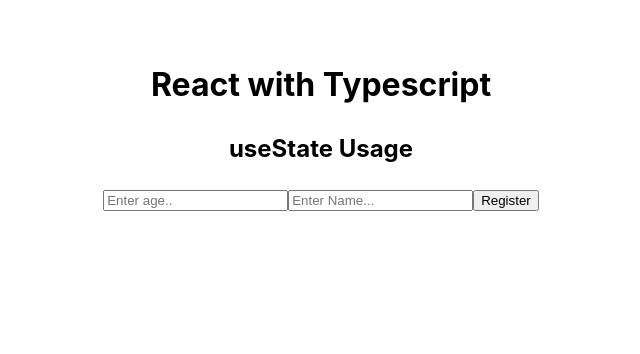
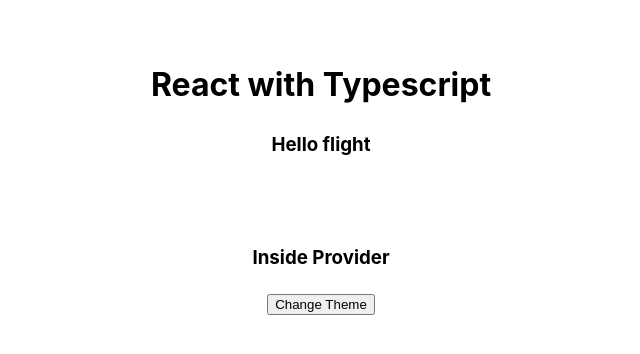
Before and after one commit to sarb001/React-TS-Project, a React (Vite) app: page / in a window 1280 px wide. Shown: the top 354 px of the page, without its empty margins (319-959 px from the left). Built offline with nearby package versions, Linux system fonts and the light colour scheme.

Commit message:
toggle Theme - Context Created

```diff
--- a/src/App.css
+++ b/src/App.css
@@ -4,3 +4,6 @@
   padding: 2rem;
   text-align: center;
 }
+.usingProvider{
+  padding: 3rem;
+}
--- a/src/App.tsx
+++ b/src/App.tsx
@@ -1,6 +1,7 @@
 
 import './App.css'
-import StateUsage from './assets/Components/StateUsage'
+import ContextUsage from './assets/Components/ContextUsage'
+// import StateUsage from './assets/Components/StateUsage'
 // import Box from './assets/Components/Box'
 
 function App() {
@@ -10,7 +11,8 @@ function App() {
           {/* <Box  heading = {"Hello Structuring here"}
            addnumber = {45}
           /> */}
-          <StateUsage />
+          {/* <StateUsage /> */}
+          <ContextUsage />
     </>
   )
 }
--- /dev/null
+++ b/src/assets/Components/ContextUsage.tsx
@@ -0,0 +1,45 @@
+import { ReactNode, createContext, useState } from "react";
+import UsingProvider from "./UsingProvider";
+
+type TypeTheme = "light" | "dark" ;
+
+// dataType used Dynamically
+interface ThemeContextType {
+  theme : TypeTheme,
+  toggleTheme: () => void;
+}
+
+
+// Creating Context with Initial Value
+export const ThemeContext = createContext<ThemeContextType>({
+    theme : "light",
+    toggleTheme : () => {}
+})
+
+ const ThemeProvider = ({children } : {children : ReactNode}) => {
+
+      const [theme,setTheme] = useState<TypeTheme>("light");        // set now at first
+
+      const toggleTheme = () => {
+        setTheme((prev) => (prev === "light" ? "dark" : "light"));
+      }
+
+     return (
+        <ThemeContext.Provider value = {{theme ,toggleTheme }}>
+            {children}
+        </ThemeContext.Provider>
+     )
+}
+
+// passed here as Main Component
+
+const ContextUsage = () => {
+  return (
+     <ThemeProvider>
+         <h3> Hello flight </h3>
+         <UsingProvider />
+     </ThemeProvider>
+  )
+}
+
+export default ContextUsage
--- /dev/null
+++ b/src/assets/Components/UsingProvider.tsx
@@ -0,0 +1,21 @@
+import { useContext } from "react"
+import { ThemeContext } from "./ContextUsage";
+import '../../App.css' ;
+
+
+const UsingProvider = () => {
+
+    const {theme, toggleTheme } = useContext(ThemeContext);
+
+  return (
+    <div className = "usingProvider" style =
+     {{ backgroundColor : theme === "dark" ? "black" : "white" ,
+      color:theme === "dark" ? "white" : "black"
+     }}>
+        <h3> Inside Provider </h3>
+        <button onClick={toggleTheme}> Change Theme  </button>
+    </div>
+  )
+}
+
+export default UsingProvider
```
